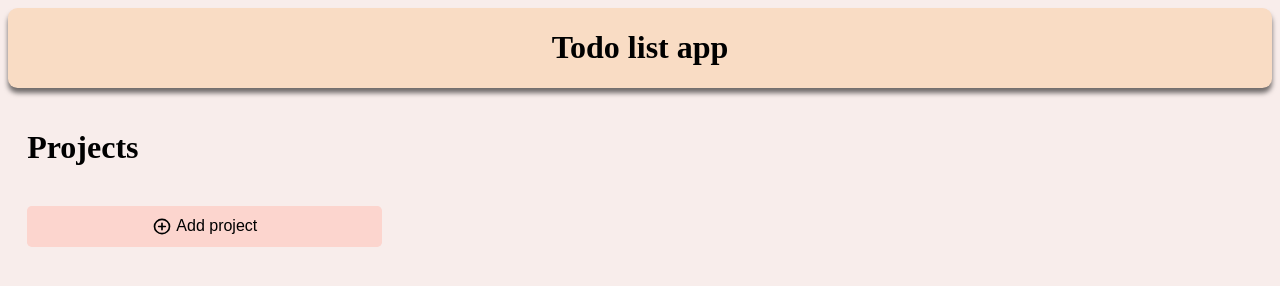
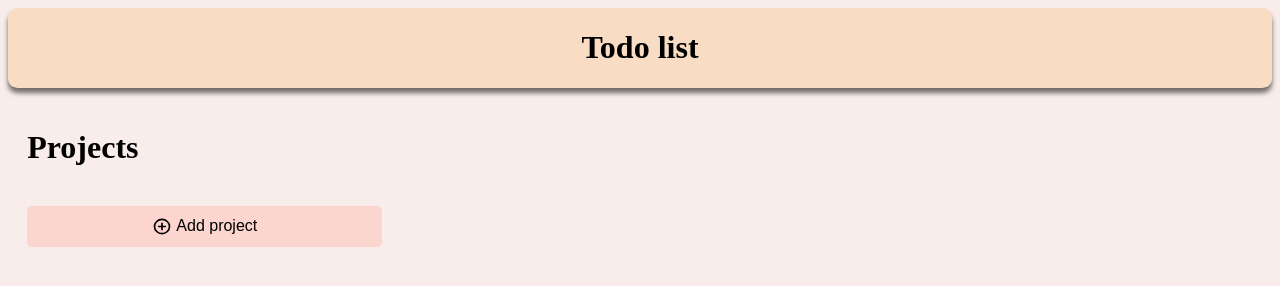
Before and after one commit to asiill/todo-list-app, a website built with webpack: page dist/index.html in a window 1280 px wide. Built offline with nearby package versions, Linux system fonts and the light colour scheme.

Commit message:
Update header text

```diff
--- a/dist/index.html
+++ b/dist/index.html
@@ -8,7 +8,7 @@
     <script src="main.js" defer></script>
 </head>
 <body>
-    <div id="header"><h1>Todo list app</h1></div>
+    <div id="header"><h1>Todo list</h1></div>
     <div id="content"></div>
 </body>
 </html>
```
